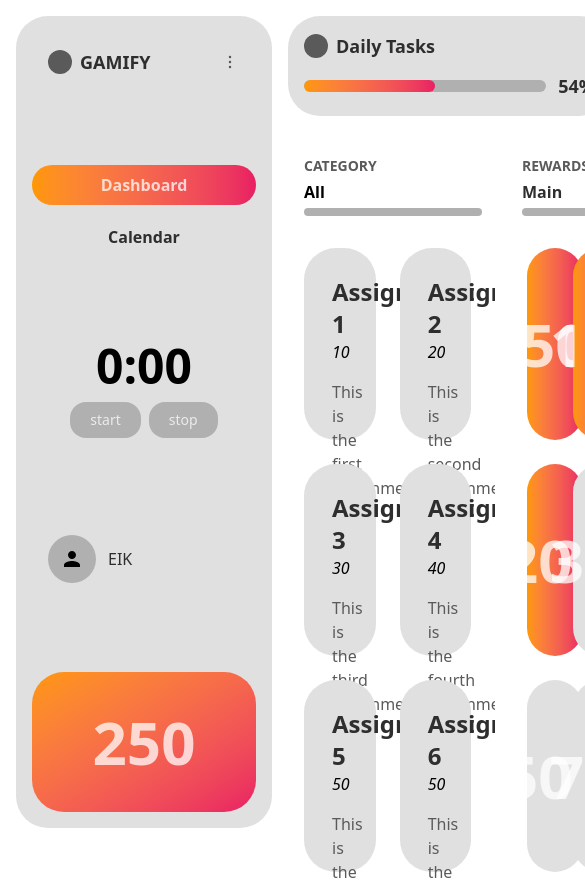
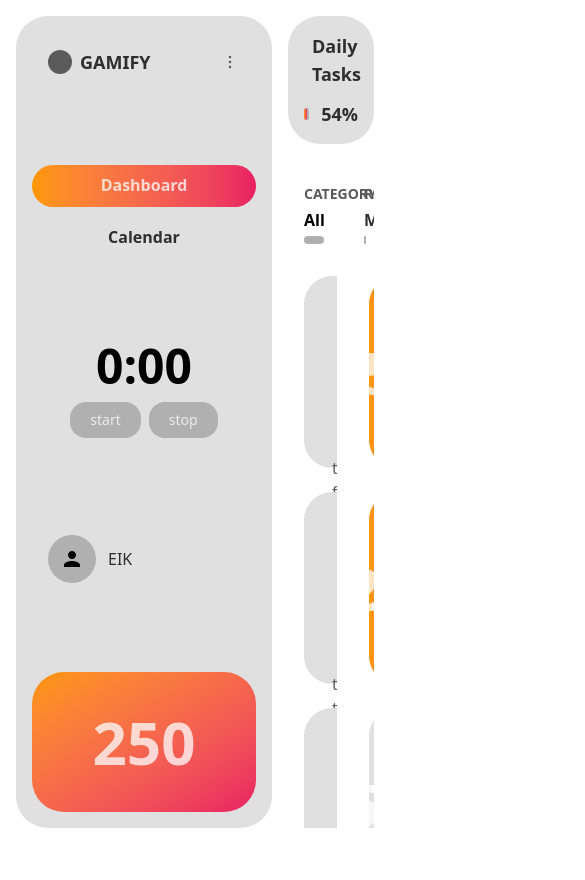
Before and after one commit to dolphinalt/gamify, a React (Vite) app in the folder gamify/: page / in a window 390 px wide. Shown: the top 880 px of the page, 585 px wide, since content can reach past the window. After the commit the page ends 844 px from the top, so only its background shows below. Built offline with nearby package versions, Linux system fonts and the light colour scheme.

Commit message:
more transition nuances

```diff
--- a/gamify/src/App.tsx
+++ b/gamify/src/App.tsx
@@ -24,7 +24,7 @@
       setTimeout(() => {
         setActiveView(newView);
         setIsTransitioning(false);
-      }, 200);
+      }, 150);
     }
   };
 
@@ -41,7 +41,7 @@
         </div>
 
         {/* Main Content */}
-        <div className="flex-1 flex flex-col gap-4 overflow-visible">
+        <div className="flex-1 flex flex-col gap-4 overflow-hidden">
           {/* Daily Tasks Card */}
           <div className="flex-shrink-0">
             <DailyTasksCard progress={dailyProgress} />
@@ -49,7 +49,7 @@
 
           {/* Content Area */}
           <div
-            className={`flex-1 transition-opacity duration-300 ${
+            className={`flex-1 flex flex-col transition-opacity duration-300 overflow-hidden ${
               isTransitioning ? "opacity-0" : "opacity-100"
             }`}
           >
@@ -66,7 +66,7 @@
 
             {activeView === "dashboard" && (
               <>
-                <div className="flex gap-4 mb-4">
+                <div className="flex gap-4 mb-4 flex-shrink-0">
                   <div className="flex-[2] min-w-0 pr-2">
                     <CategorySelection />
                   </div>
@@ -74,7 +74,7 @@
                     <Header />
                   </div>
                 </div>
-                <div className="flex-1 flex gap-4 min-h-0 overflow-visible">
+                <div className="flex-1 flex gap-4 min-h-0 overflow-hidden">
                   {/* Tasks Grid */}
                   <div className="flex-[2] min-w-0 pr-2 overflow-y-auto overflow-x-visible">
                     <div className="grid grid-cols-2 gap-6 p-4 pb-8">
@@ -143,7 +143,7 @@
                   </div>
 
                   {/* Rewards Grid */}
-                  <div className="flex-1 min-w-0 overflow-y-auto overflow-x-visible">
+                  <div className="flex-1 min-w-0">
                     <div className="grid grid-cols-2 gap-6 p-4 pb-8">
                       <RewardCard points={50} active={currentPoints >= 50} />
                       <RewardCard points={100} active={currentPoints >= 100} />
--- a/gamify/src/components/Sidebar.tsx
+++ b/gamify/src/components/Sidebar.tsx
@@ -57,12 +57,20 @@
 
       <div className="flex-1 flex flex-col justify-evenly">
         {/* Navigation */}
-        <div className="flex flex-col gap-2">
+        <div className="flex flex-col gap-2 relative">
+          <div
+            className={`absolute bg-gradient-to-r from-mango-orange to-strawberry-red rounded-4xl transition-all duration-300 ease-in-out ${
+              activeView === "dashboard"
+                ? "top-0 h-[42px] md:h-[50px]"
+                : "top-[50px] md:top-[58px] h-[46px] md:h-[54px]"
+            } left-0 right-0 z-0`}
+          />
+
           <button
             onClick={() => setActiveView("dashboard")}
-            className={`text-center px-4 md:px-6 py-2 md:py-3 font-bold rounded-4xl ${
+            className={`relative z-10 text-center px-4 md:px-6 py-2 md:py-3 font-bold rounded-4xl transition-colors duration-300 ${
               activeView === "dashboard"
-                ? "bg-gradient-to-r from-mango-orange to-strawberry-red text-white font-bold"
+                ? "text-white font-bold"
                 : "text-superdark-gray"
             }`}
           >
@@ -70,10 +78,8 @@
           </button>
           <button
             onClick={() => setActiveView("calendar")}
-            className={`text-center px-4 md:px-6 py-3 md:py-4 font-bold rounded-4xl ${
-              activeView === "calendar"
-                ? "bg-gradient-to-r from-mango-orange to-strawberry-red text-white"
-                : "text-superdark-gray"
+            className={`relative z-10 text-center px-4 md:px-6 py-3 md:py-4 font-bold rounded-4xl transition-colors duration-300 ${
+              activeView === "calendar" ? "text-white" : "text-superdark-gray"
             }`}
           >
             Calendar
```
